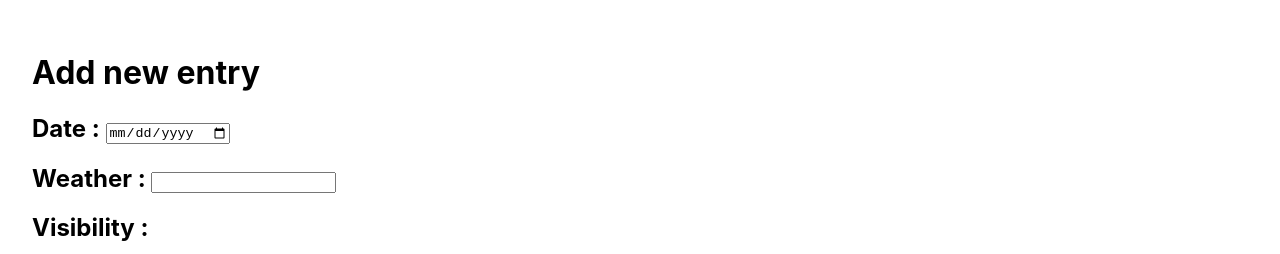
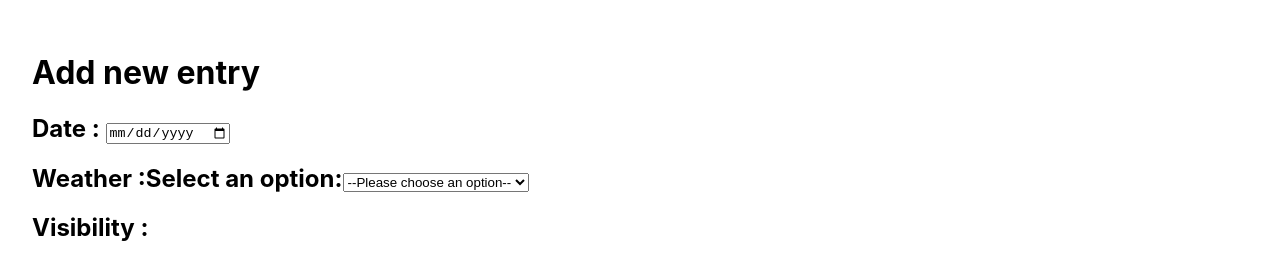
Before and after one commit to code0monkey1/flight-entries-react-typescript, a React (Create React App) app: page / in a window 1280 px wide. Shown: the top 254 px of the page. Built offline with nearby package versions, Linux system fonts and the light colour scheme; no server answers.

Commit message:
10 May 2023, 23:57

```diff
--- a/src/App.tsx
+++ b/src/App.tsx
@@ -10,7 +10,7 @@ function App() {
   console.log("entry",entry)
   console.log("diaryEntries",diaryEntries)
 
-  const setEntryField=(e:React.ChangeEvent<HTMLInputElement>)=>{
+  const setEntryField=(e:React.ChangeEvent<HTMLInputElement|HTMLSelectElement>)=>{
 
    setEntry({
       ...entry,
@@ -62,7 +62,18 @@ function App() {
 
           <h1>Add new entry</h1>
           <h2>Date : <input name="date" type="date" onChange={setEntryField}/></h2>
-          <h2>Weather :  <input name="weather" type="text" onChange={setEntryField}/></h2>
+          <h2>Weather :
+             <label>
+          Select an option:
+          <select name="weather" onChange={setEntryField}>
+            <option value="">--Please choose an option--</option>
+            <option value="option1">Option 1</option>
+            <option value="option2">Option 2</option>
+            <option value="option3">Option 3</option>
+          </select>
+        </label>
+
+          </h2>
           <h2>Visibility : </h2>
           <h2>Comment : </h2>
          <button type="submit" >Submit</button>
```
